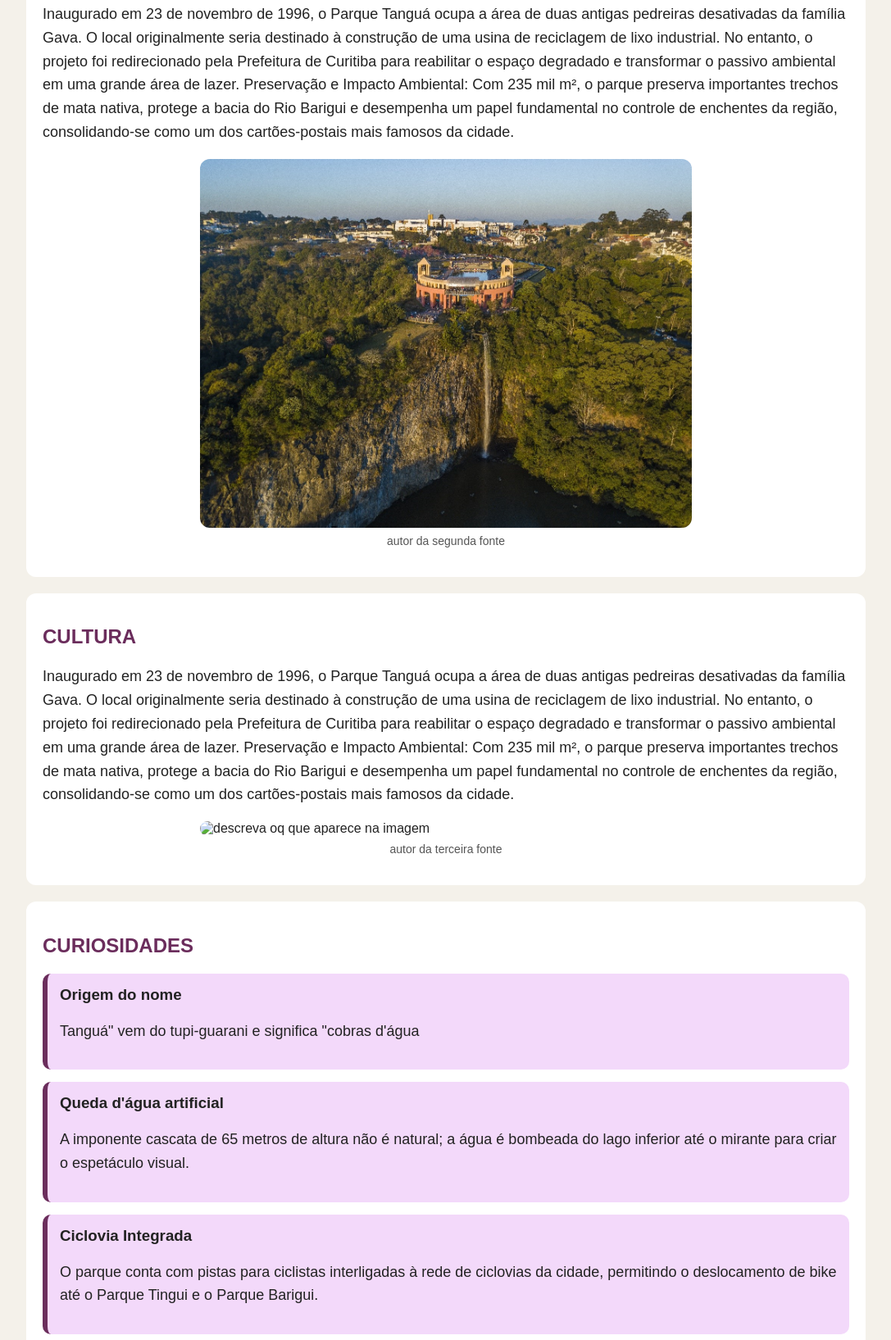
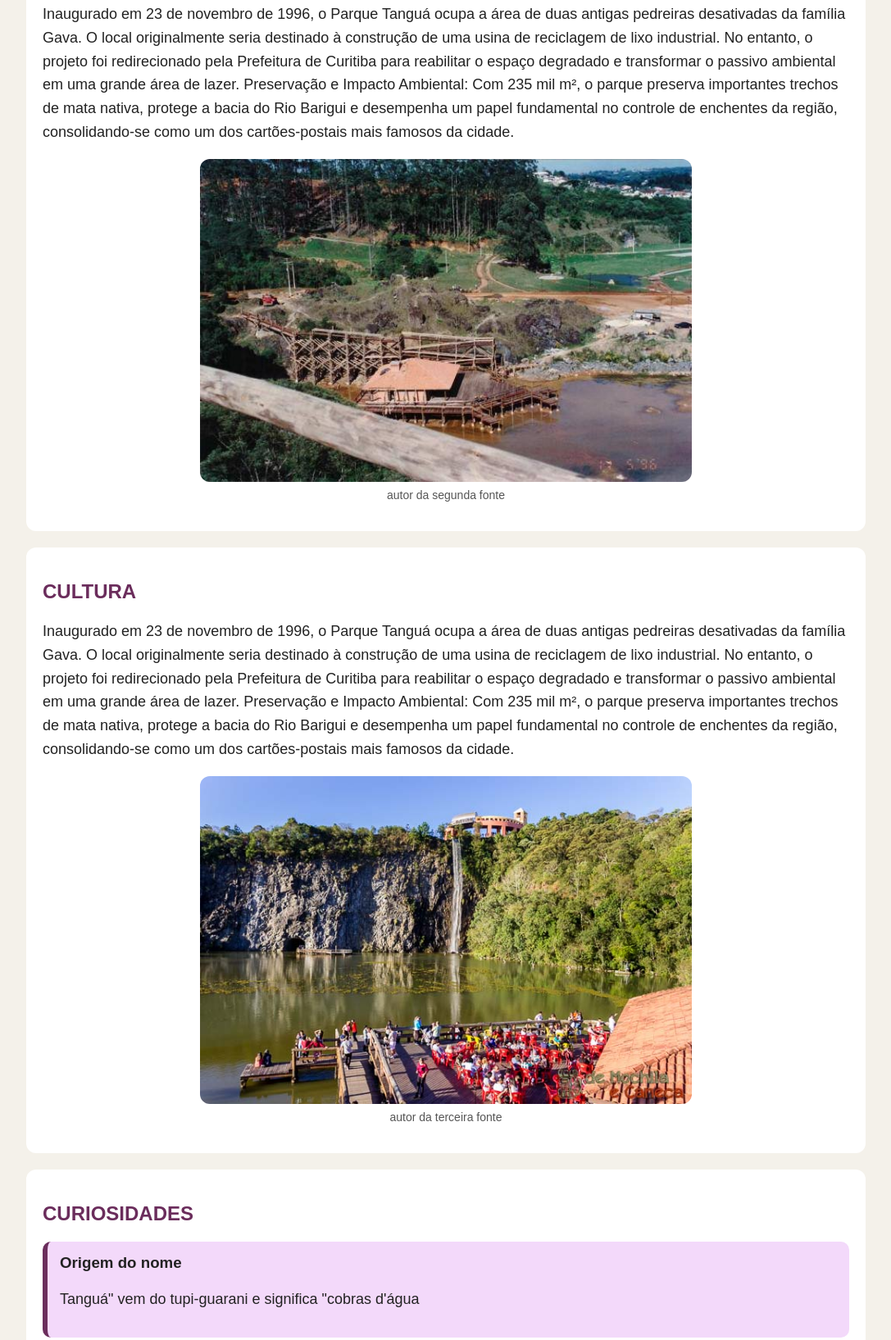
Before and after one commit to liviaalcantara-ux/tarefa.ed.digital, a plain HTML site: page index.html in a window 1280 px wide. Shown: the part 1074-2709 px from the top of the page at 82% size, without its empty margins (96-1183 px from the left). Drawn offline with Linux system fonts and the light colour scheme.

Commit message:
atualizaçao

```diff
--- a/index.html
+++ b/index.html
@@ -14,7 +14,7 @@
             <a href="#sobre">sobre</a>
             <a href="#historia">hisoria</a>
             <a href="#cultura">cultura</a>
-            <a href="#curioidades">curioidades</a>
+            <a href="#curiosidades">curiosidades</a>
         </nav>
     </header>
     <main>
@@ -46,7 +46,7 @@
                  consolidando-se como um dos cartões-postais mais famosos da cidade.
                 </P>
                 <figure>
-                    <img src="imagem_1.jpg"alt="descreva oq que aparece na imagem">
+                    <img src="imagem_2.jpg"alt="descreva oq que aparece na imagem">
                     <figcaption>
                         autor da segunda fonte
                     </figcaption>
@@ -64,7 +64,7 @@
                  fundamental no controle de enchentes da região, consolidando-se como um dos cartões-postais
                  mais famosos da cidade. </P>
             <figure>
-                <img src=" imagem "alt="descreva oq que aparece na imagem">
+                <img src=" imagem_3.jpg "alt="descreva oq que aparece na imagem">
                 <figcaption>
                     autor da terceira fonte
                 </figcaption>
```
